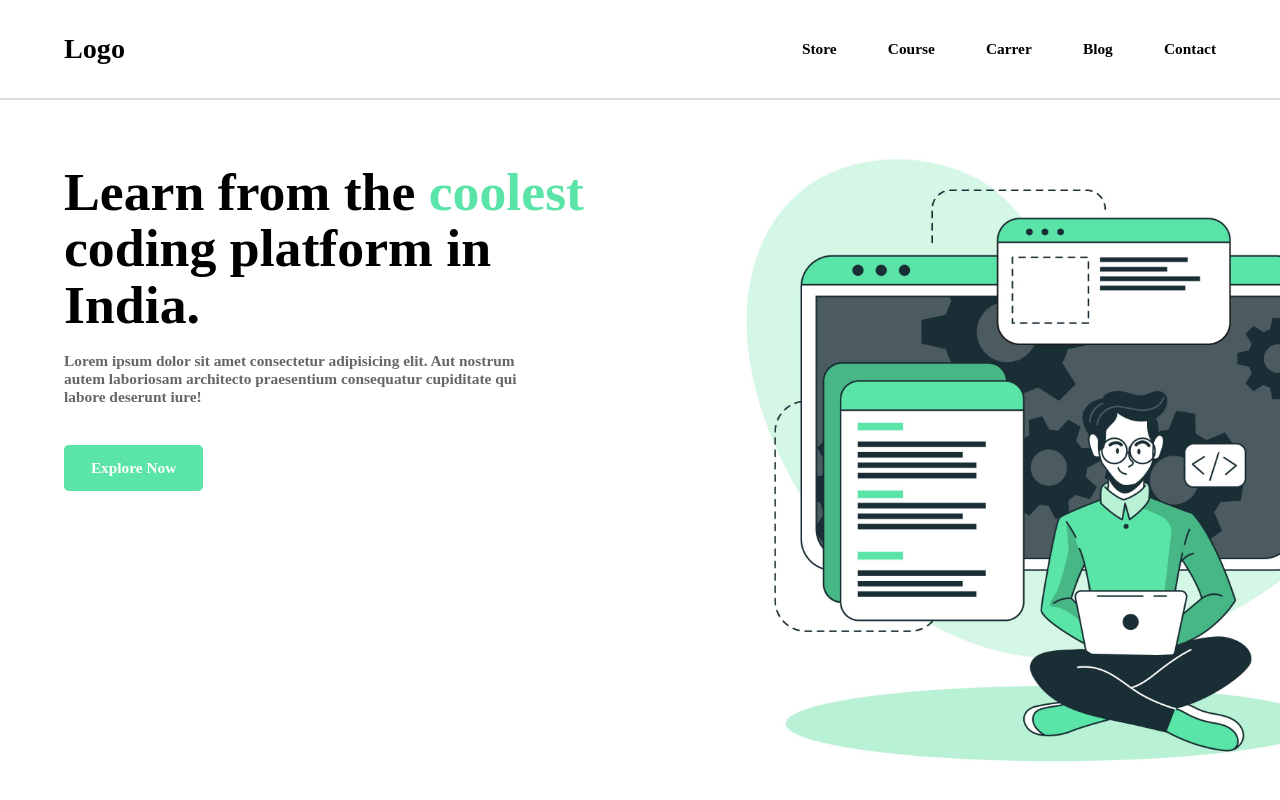
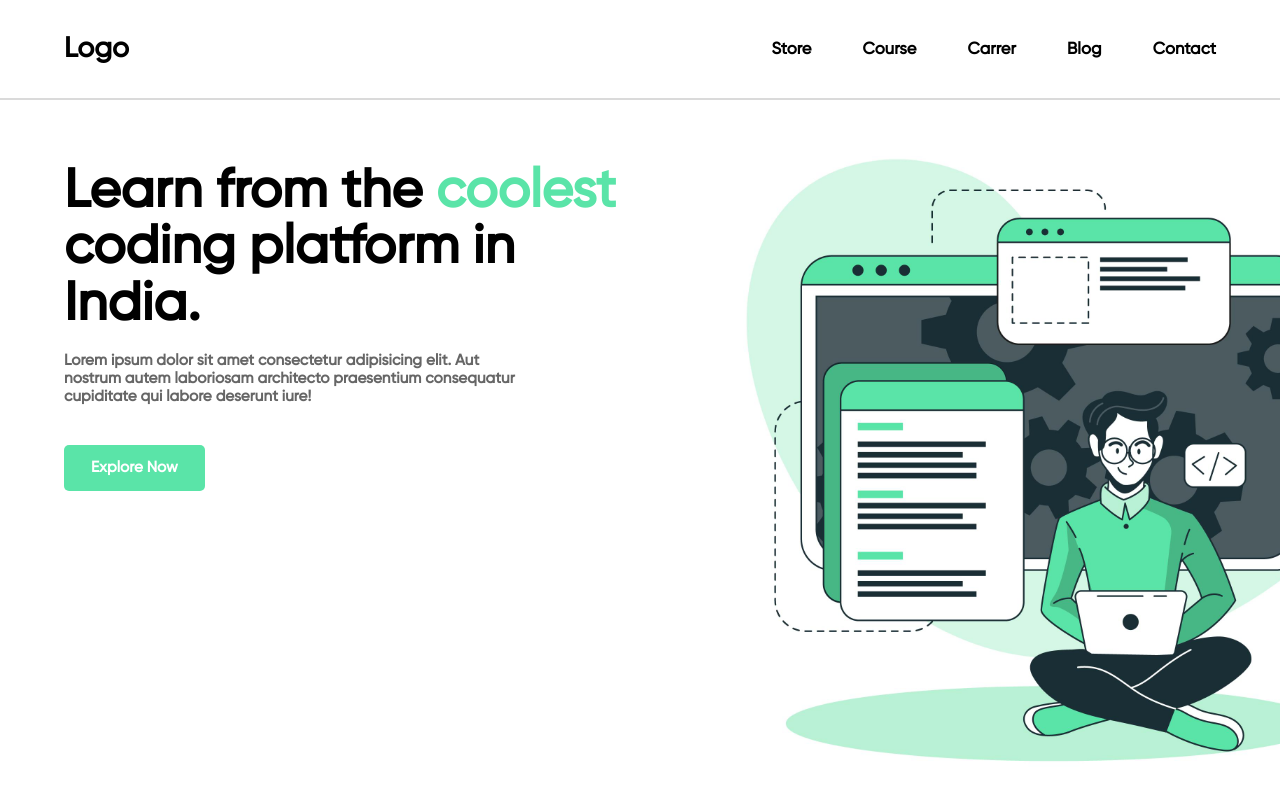
Before and after one commit to YashRuikar/Landing-Page, a plain HTML site: page index.html in a window 1280 px wide. Shown: the top 800 px of the page. Drawn offline with nearby package versions, Linux system fonts and the light colour scheme.

Commit message:
Gilroy-Medium font added

```diff
--- a/style.css
+++ b/style.css
@@ -1,16 +1,14 @@
 @font-face {
-    font-family:"Gilroy-Regular";
-    src: url(./Gilroy-Regular.ttf) format("truetype");
+    font-family:"Gilroy-Medium";
+    src: url(./Gilroy-Medium.ttf) format("truetype");
   }
 
 *{
     margin: 0;
     padding: 0;
     box-sizing: border-box;
-    font-family: gilroy;
+    font-family: "Gilroy-Medium";
 }
-
-
 
 html, body{
     height: 100%;
@@ -41,11 +39,12 @@ html, body{
 
 .nav h2{
     font-size: 2.2vw;
-    font-weight: 700;
+    font-weight: 1500;
 }
 
 .nav h4{
-    font-size: 1.2vw;
+    font-size: 1.3vw;
+    font-weight: 1500;
 }
 
 .nav i{
```
Also changed, not shown: Gilroy-Medium.ttf (added), Gilroy-Regular.ttf (deleted), study1.jpg (deleted).
